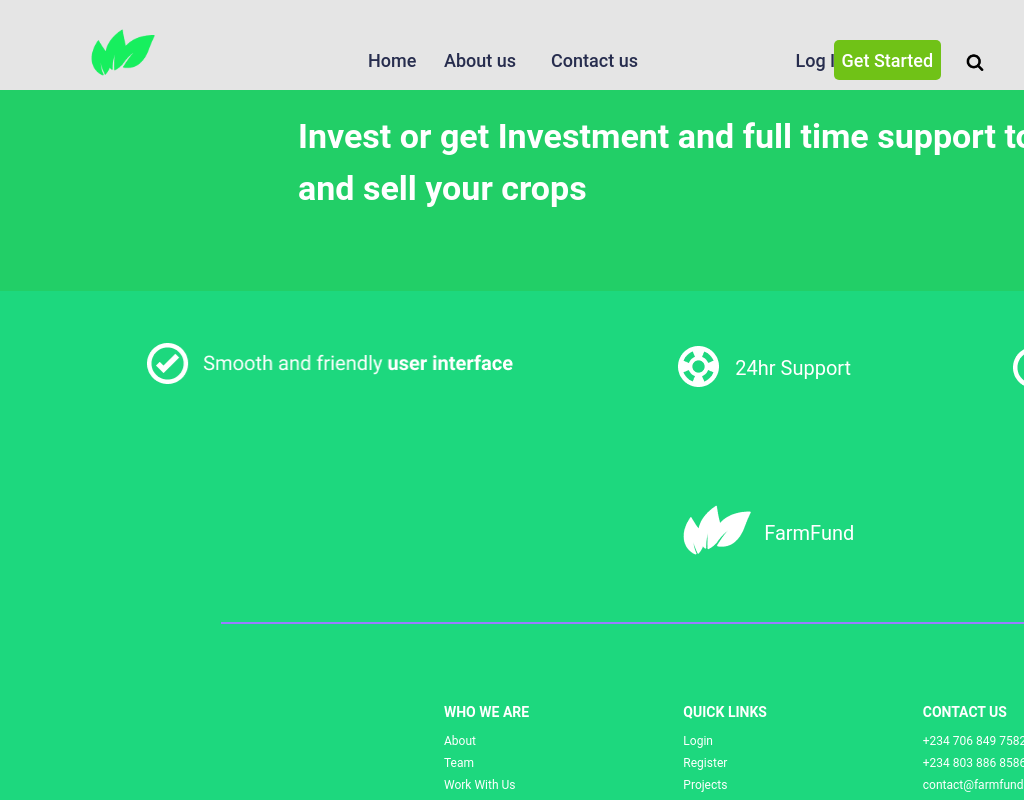
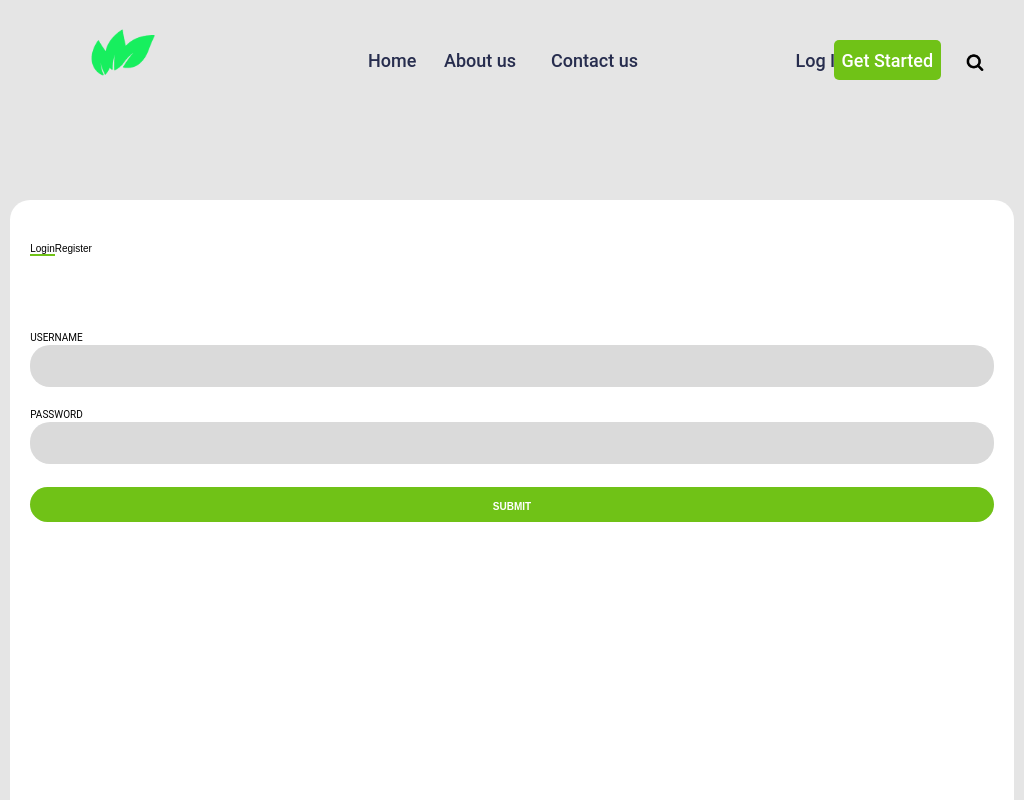
Before and after one commit to TONIJ2020/farmfund, a React (Create React App) app: page /loginregister in a window 1024 px wide. Shown: the top 800 px of the page. Built offline with nearby package versions, Linux system fonts and the light colour scheme.

Commit message:
Mobile Responsive Styling

```diff
--- a/src/Components/LoginRegister/LoginRegister.css
+++ b/src/Components/LoginRegister/LoginRegister.css
@@ -130,8 +130,8 @@ body {
     }
 
     .login-register-wrapper {
-        height: 900px;
-        width: 500px;
+        height: 1900px;
+        width: 98%;
         margin-left: auto;
         margin-right: auto;
         margin-top: 200px;
```
